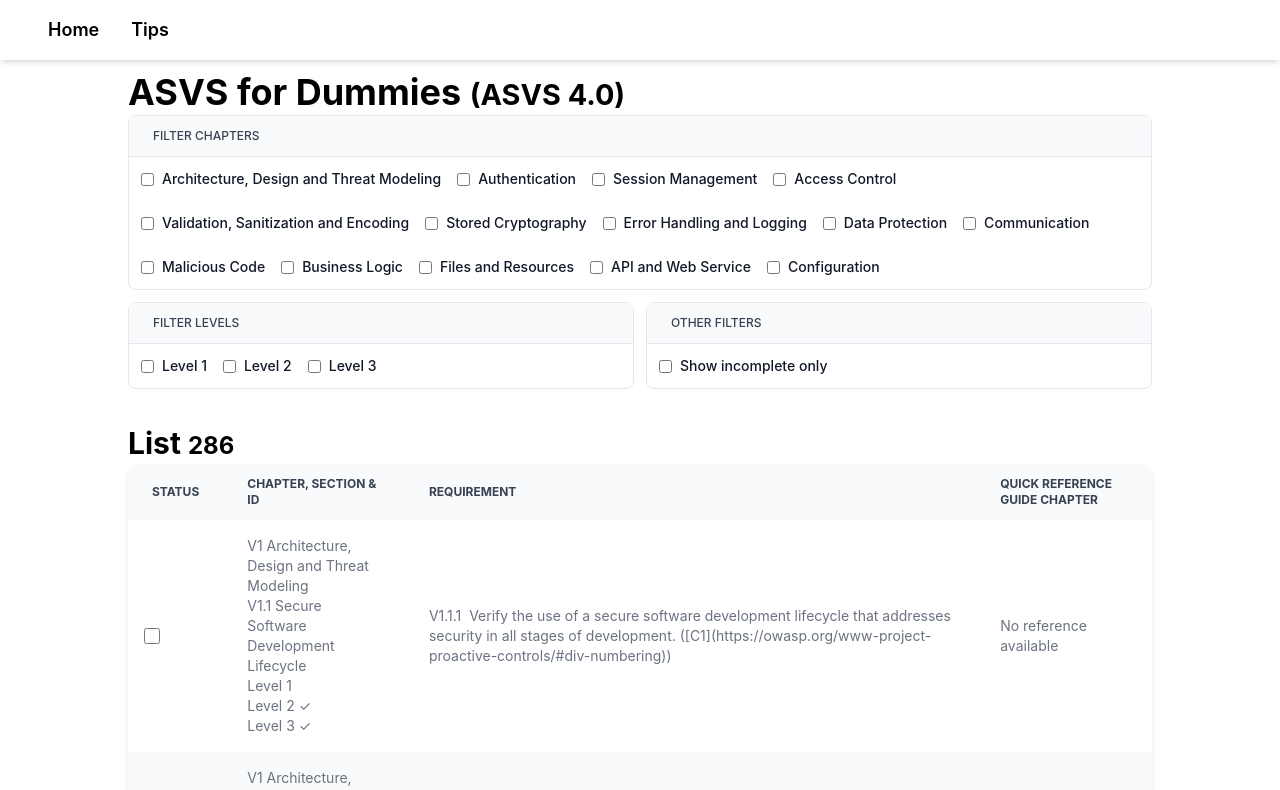
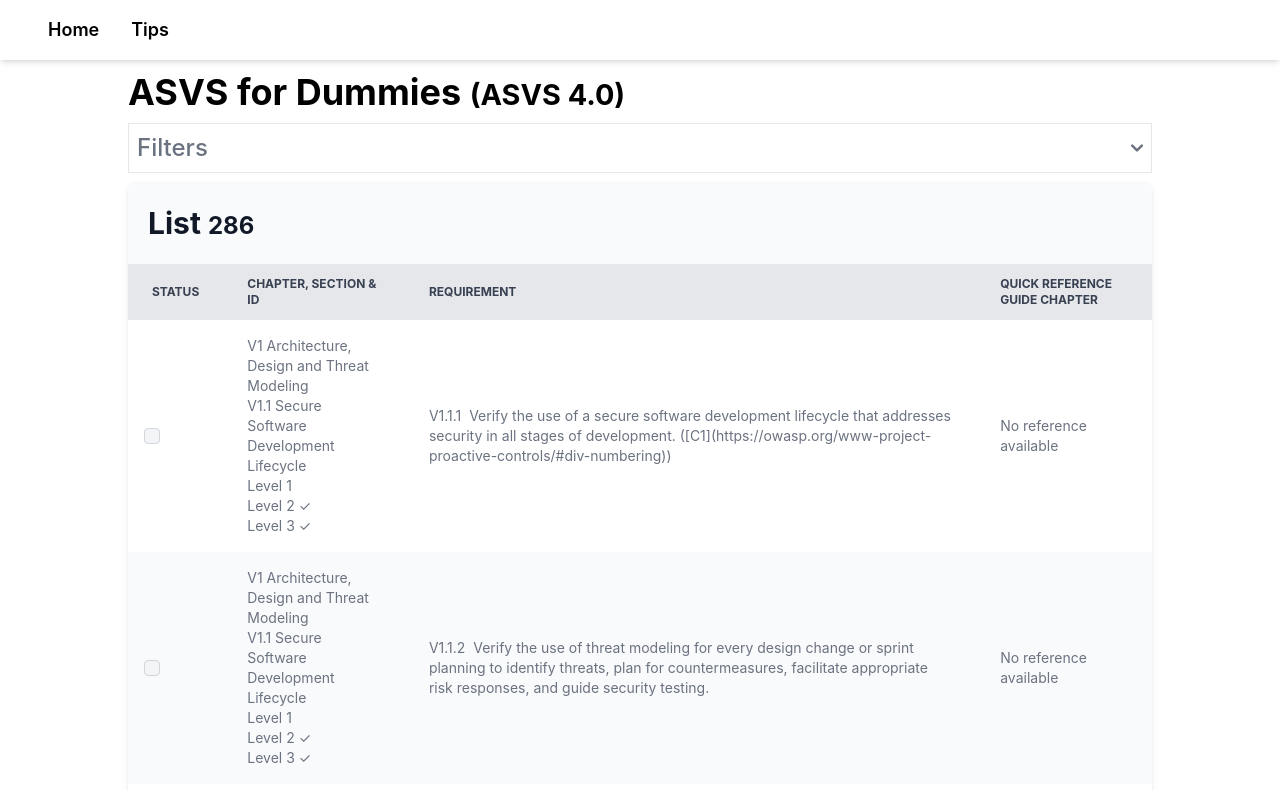
Before and after one commit to Studentassistenten-Windesheim/ASVS-for-dummies, a React (Vite) app: page / in a window 1280 px wide. Shown: the top 790 px of the page. Built offline with nearby package versions, Linux system fonts and the light colour scheme; the HTML template or start-up script is replaced by a standard one.

Commit message:
Made filters collapsible

```diff
--- a/package.json
+++ b/package.json
@@ -3,7 +3,8 @@
   "version": "0.1.0",
   "private": true,
   "dependencies": {
-    "@types/node": "^16.18.14"
+    "@types/node": "^16.18.14",
+    "flowbite": "^1.8.1"
   },
   "scripts": {
     "dev": "vite",
--- a/src/components/ASVSList.tsx
+++ b/src/components/ASVSList.tsx
@@ -11,11 +11,12 @@
 
     return (
         <>
-            <h2 className='mt-6'>List <small>{filteredItems.length.toString()}</small></h2>
-
-            <div className="overflow-x-auto shadow-md sm:rounded-lg">
+            <div className="flex-grow overflow-auto shadow-md sm:rounded-lg">
                 <table className="w-full text-sm text-left text-gray-500 ">
-                    <thead className="text-xs text-gray-700 uppercase bg-gray-50">
+                    <caption className="p-5 text-lg font-semibold text-left text-gray-900 bg-gray-50">
+                        <h2 className='mt-1'>List <small>{filteredItems.length.toString()}</small></h2>
+                    </caption>
+                    <thead className="top-0 px-6 py-3 text-xs text-gray-700 uppercase bg-gray-200">
                         <tr>
                             <th scope="col" className="px-6 py-3">
                                 Status
@@ -31,7 +32,8 @@
                             </th>
                         </tr>
                     </thead>
-                    <tbody>
+                    <tbody className="h-96 overflow-y-auto">
+                        {/*Map all items to html*/}
                         {filteredItems.map((item: ASVSItem, index: number) => (
                             <tr key={`item-${index.toString()}`}
                                 className={`${item.show} ${!item.show ? "hidden" : ""} + " odd:bg-white even:bg-gray-50 border-b"`}
--- a/src/components/ASVSListFilter.tsx
+++ b/src/components/ASVSListFilter.tsx
@@ -1,5 +1,6 @@
 import React from "react";
 import ASVSChapter from "../model/ASVSChapter";
+import 'flowbite';
 
 type Props = {
     chapters: ASVSChapter[],
@@ -11,6 +12,19 @@
 const ASVSListFilter: React.FC<Props> = ({ chapters, setChapterCheck, setLevelCheck, toggleShowIncompleteOnly }) => {
     return (
         <>
+            <div id="accordion-collapse" data-accordion="collapse" className="py-2">
+
+                {/*Collapse button*/}
+                <button type="button" id="collapse-heading" className="flex items-center justify-between w-full p-2 font-medium text-left text-gray-500 border border-gray-200" data-accordion-target="#accordion-collapse-body-2" aria-expanded="false" aria-controls="accordion-collapse-body-2">
+                    <h3>Filters</h3>
+                    <svg data-accordion-icon className="w-3 h-3 rotate-180" aria-hidden="true" xmlns="http://www.w3.org/2000/svg" fill="none" viewBox="0 0 10 6">
+                        <path stroke="currentColor" strokeLinecap="round" strokeLinejoin="round" strokeWidth="2" d="M9 5 5 1 1 5" />
+                    </svg>
+                </button>
+
+                {/*Collapsible filters*/}
+                <div id="accordion-collapse-body-2" className="hidden" aria-labelledby="collapse-heading">
+                    {/* Chapter filters */}
                     <div key="Chapter-filter" className="flex flex-wrap items-center w-full text-sm font-medium text-gray-900 bg-white border border-gray-200 rounded-lg mb-3">
                         <div className="text-xs text-gray-700 uppercase bg-gray-50 border-b w-full px-6 py-3">Filter chapters</div>
                         {chapters.map((chapter: ASVSChapter) => (
@@ -31,7 +45,9 @@
                         ))
                         }
                     </div>
-            <div className = "flex">
+
+                    {/* Level filters */}
+                    <div className="flex">
                         <div className="mr-3 flex flex-wrap items-center w-full text-sm font-medium text-gray-900 bg-white border border-gray-200 rounded-lg mb-3">
                             <div className="text-xs text-gray-700 uppercase bg-gray-50 border-b w-full px-6 py-3">Filter levels</div>
                             <div key="level-1-checkbox" className="flex items-center pl-3">
@@ -51,8 +67,6 @@
                                 </label>
                             </div>
 
-
-
                             <div key="level-2-checkbox" className="flex items-center pl-3">
                                 <input
                                     type="checkbox"
@@ -69,6 +83,7 @@
                                     Level 2
                                 </label>
                             </div>
+
                             <div key="level-3-checkbox" className="flex items-center pl-3">
                                 <input
                                     type="checkbox"
@@ -87,6 +102,7 @@
                             </div>
                         </div>
 
+                        {/* Incomplete items filter */}
                         <div className="flex flex-wrap items-center w-full text-sm font-medium text-gray-900 bg-white border border-gray-200 rounded-lg mb-3">
                             <div className="text-xs text-gray-700 uppercase bg-gray-50 border-b w-full px-6 py-3">Other filters</div>
                             <div key="show-incomplete-only" className="flex items-center pl-3">
@@ -106,6 +122,8 @@
                             </div>
                         </div>
                     </div>
+                </div>
+            </div>
         </>
     );
 }
--- a/src/pages/root.tsx
+++ b/src/pages/root.tsx
@@ -83,11 +83,11 @@
             }
             return i;
         }).map((i: ASVSItem) => {
-                if (showIncompleteOnly && i.completed) {
+            if (showIncompleteOnly && i.completed) {
                 i.show = false;
             }
             return i;
-            });
+        });
     }, [chapters, levels, asvsItems]);
 
 
@@ -111,12 +111,14 @@
     return (
         <>
             <h1>ASVS for Dummies <small>(ASVS 4.0)</small></h1>
+
             <ASVSListFilter
                 chapters={chapters}
                 setChapterCheck={(c: string) => setChapterCheck(c)}
                 setLevelCheck={(c: string) => setLevelCheck(c)}
                 toggleShowIncompleteOnly={(c: boolean) => toggleShowIncompleteOnly(c)}
             />
+
             <ASVSList items={filteredASVSItems()} setItemStatus={(i: string, c: boolean) => setItemStatus(i, c)}></ASVSList>
         </>
     );
--- a/tailwind.config.js
+++ b/tailwind.config.js
@@ -4,10 +4,13 @@
     preflight: true,
   },
   content: [
-    './src/**/*.{ts,tsx,html}',
+      './src/**/*.{ts,tsx,html}',
+      './node_modules/flowbite/**/*.js',
   ],
   theme: {
     extend: {},
   },
-  plugins: [],
+    plugins: [
+        require('flowbite/plugin')
+    ]
 }
```
Also changed, not shown: 1 other file (tests, documents, lock files or other folders). Lines whose indentation alone changed are shown as unchanged.
